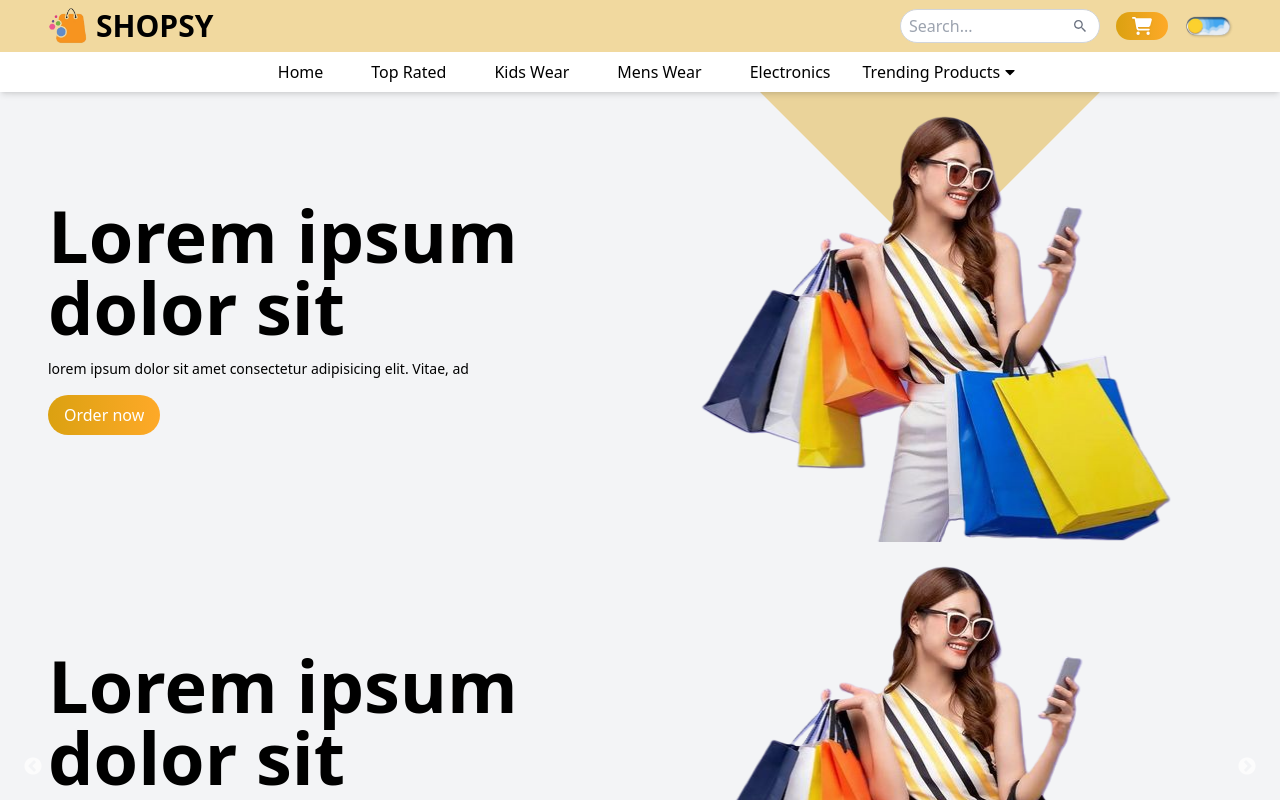
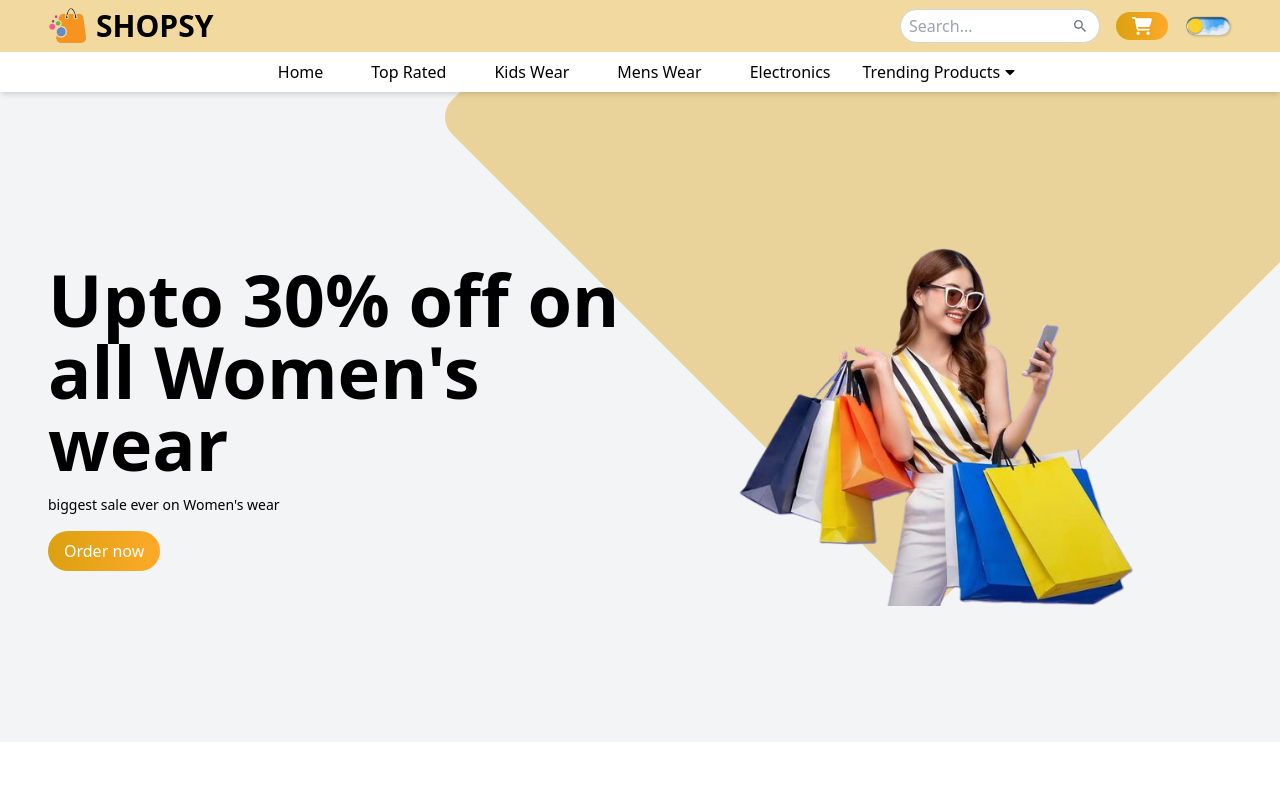
Before and after one commit to G3RGES/eccomerce-website, a React (Vite) app: page / in a window 1280 px wide. Shown: the top 800 px of the page. Built offline with nearby package versions, Linux system fonts and the light colour scheme.

Commit message:
Update Hero.jsx

```diff
--- a/src/components/Hero.jsx
+++ b/src/components/Hero.jsx
@@ -57,8 +57,9 @@ const Hero = () => {
 
       {/* hero section */}
       <div className="container pb-8 sm:pb-0 ">
-        <Slider>
-          <div className="">
+        <Slider {...settings}>
+          {imageList.map((item) => (
+            <div className="" key={item.id}>
               <div className="grid grid-cols-1 sm:grid-cols-2 ">
                 {/* text content section */}
                 <div
@@ -66,12 +67,9 @@ const Hero = () => {
             text-center sm:text-left order-2 sm:order-1 relative z-10 "
                 >
                   <h1 className="text-5xl sm:text-6xl lg:text-7xl font-bold">
-                  Lorem ipsum dolor sit
+                    {item.title}
                   </h1>
-                <p className="text-sm">
-                  lorem ipsum dolor sit amet consectetur adipisicing elit.
-                  Vitae, ad
-                </p>
+                  <p className="text-sm">{item.discription}</p>
                   <div className="">
                     <button
                       className="bg-gradient-to-r from-primary to-secondary
@@ -86,15 +84,16 @@ const Hero = () => {
                 <div className="order-1 sm:order-2 ">
                   <div className="relative z-10">
                     <img
-                    className="w-[300px] h-[300px] sm:h-[450px] sm:w-[450px] sm:scale-125
-                  object-contain mx-auto  "
-                    src={Image1}
+                      className="w-[300px] h-[300px] sm:h-[450px] sm:w-[450px] sm:scale-105
+                      lg:scale-120 object-contain mx-auto  "
+                      src={item.img}
                       alt=""
                     />
                   </div>
                 </div>
               </div>
             </div>
+          ))}
         </Slider>
       </div>
     </div>
```
Lines whose indentation alone changed are shown as unchanged.
